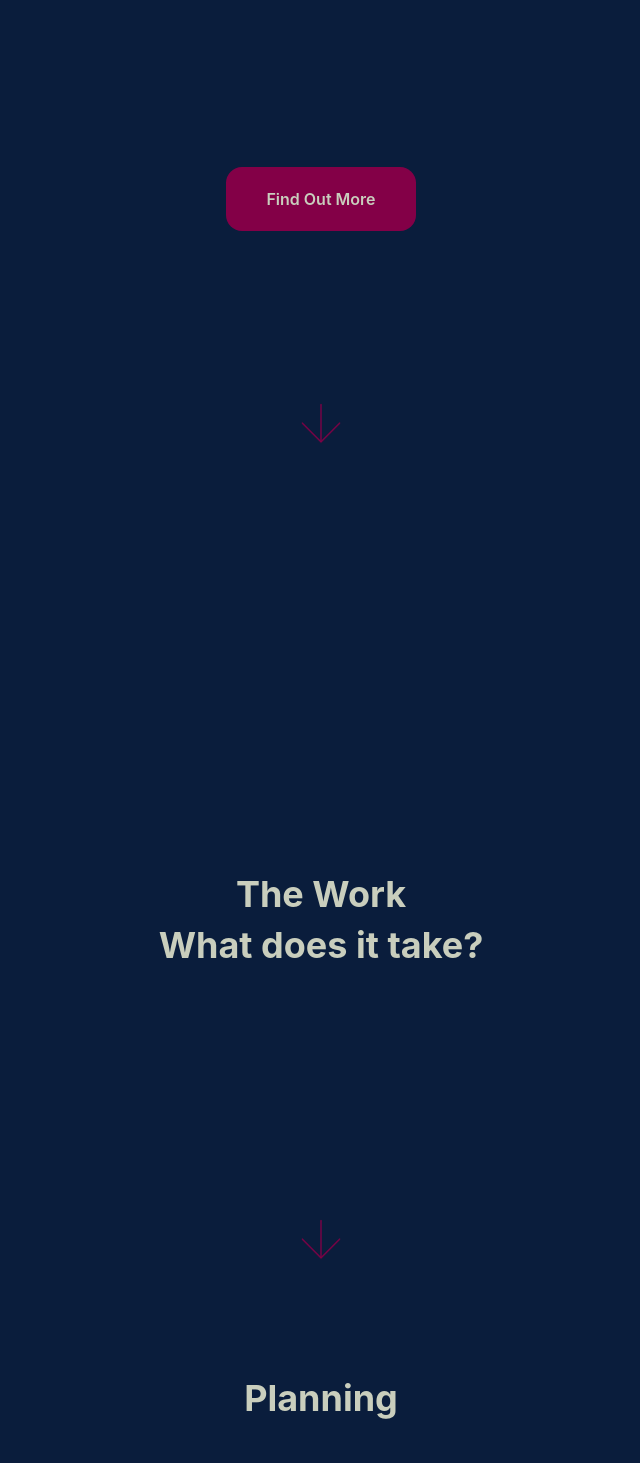
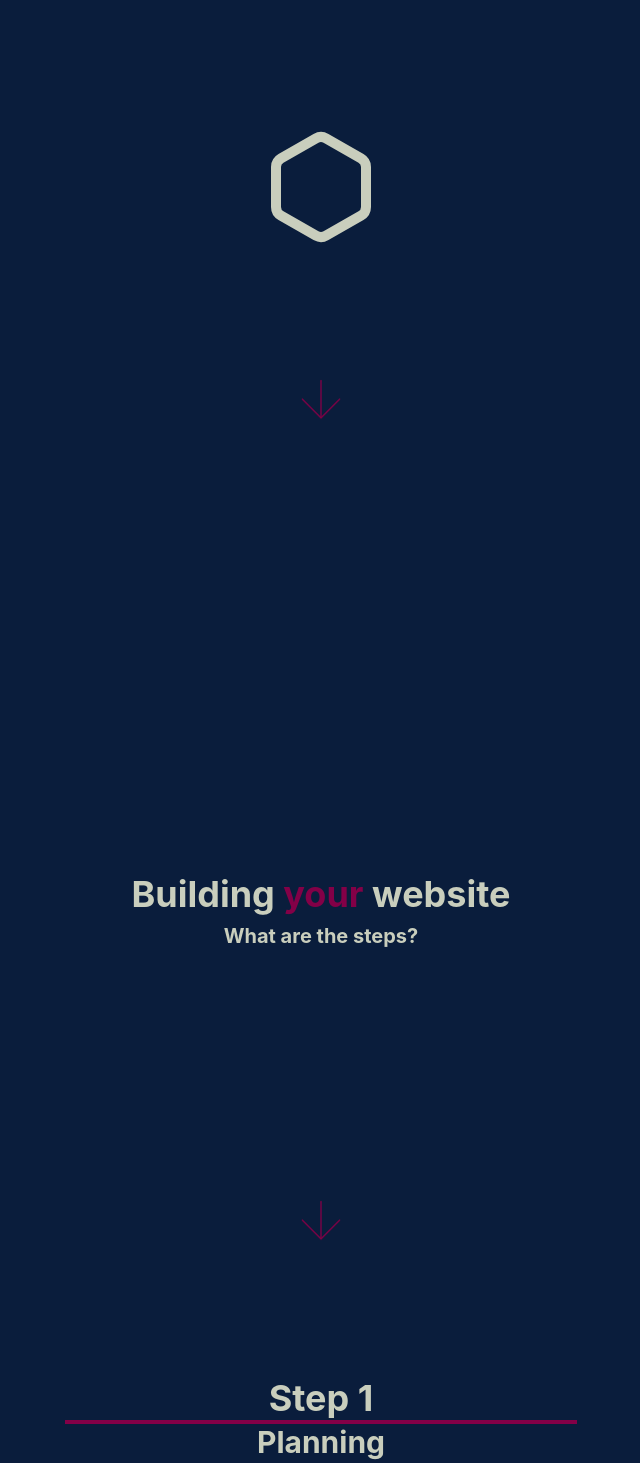
Before and after one commit to CarlosTussi/Websites, a React (Create React App) app in the folder Carlostussi/carlostussi/: page / in a window 1280 px wide. Shown: the part 327-1790 px from the top of the page, without its empty margins (319-959 px from the left). Built offline with nearby package versions, Linux system fonts and the light colour scheme.

Commit message:
[FIX]Adapting content to a more realistic sccenario

```diff
--- a/Carlostussi/carlostussi/src/components/DevelopingPage.js
+++ b/Carlostussi/carlostussi/src/components/DevelopingPage.js
@@ -1,15 +1,20 @@
-import { Heading, VStack, Text, Image } from "@chakra-ui/react";
+import { Heading, VStack, Text, Image, Box } from "@chakra-ui/react";
 import FullScreen from "./FullScreen";
 import reactSrc from "../images/reactlogo.png"
 import { Fade, Rotate } from "react-awesome-reveal";
 import UIButton from "./UIButton";
+import * as GUIDE from "../styleguide/colorscheme";
+
 
 function DevelopingPage()
 {
     return(
         <FullScreen>
             <VStack spacing="10vh" p="8vh 0 0 0">
-                <Heading>Developing</Heading>
+                <Box textAlign="center">
+                    <Heading  borderBottom={`0.5vh solid ${GUIDE.color.secondary}`} width="50vw" margin="0 auto 0 auto">Step 2</Heading>
+                   <Fade duration="2000"><Heading size="lg">Developing</Heading></Fade>
+                </Box>
                 <Fade duration="3500">
                     <Rotate duration="4000">
                         <Image display="block"
@@ -22,7 +27,7 @@ function DevelopingPage()
                            </Rotate>
                 </Fade>
                 <Text p="0 20vw 0 20vw" align="center">Development will be done using modern React user interface library.</Text>
-                <UIButton>What is React</UIButton>
+                <UIButton href="https://reactjs.org/">What is React</UIButton>
             </VStack>
 
         </FullScreen>
--- a/Carlostussi/carlostussi/src/components/LandingPage.js
+++ b/Carlostussi/carlostussi/src/components/LandingPage.js
@@ -1,7 +1,7 @@
 import { Heading, VStack, Box} from "@chakra-ui/react";
 import FullScreen from "./FullScreen";
 import UIButton from "./UIButton";
-import { ArrowDown, } from 'react-feather';
+import { ArrowDown, Hexagon} from 'react-feather';
 import * as GUIDE from "../styleguide/colorscheme";
 
 
@@ -10,12 +10,13 @@ function LandingPage()
     return(
         <FullScreen>
             <VStack p="30vh 0 0 0"
-                    spacing="20vh">
+                    spacing="15vh">
                 <VStack>
                     <Heading as="h1">Carlos Tussi</Heading>
                     <Heading as="h2">Front-End Dev</Heading>
                 </VStack>
-                <UIButton>Find Out More</UIButton>
+                {/* <UIButton>Find Out More</UIButton> */}
+                <Hexagon size="15vh"/>
                 <ArrowDown className="arrowDown"
                     color={GUIDE.color.secondary}
                     size="8vh"
--- a/Carlostussi/carlostussi/src/components/LunchingPage.js
+++ b/Carlostussi/carlostussi/src/components/LunchingPage.js
@@ -48,7 +48,7 @@ function LunchingPage()
     <>
         <Box display={isDisplayed ? "block" : "none"}
                  position="fixed"
-                 width="5vw"
+                 width="3vw"
                  height="65vh"
                  top="25vh"
                  left="5vw"
@@ -61,7 +61,7 @@ function LunchingPage()
             <Box
                 display={isDisplayed ? "block" : "none"}
                 position="fixed"
-                width="5vw"
+                width="3vw"
                 height={`${progressBar*65}vh`}
                 top="25vh"
                 left="5vw"
@@ -72,7 +72,7 @@ function LunchingPage()
                 />
 
             <div id="beforeId2">
-            <StickyPage title="Lunching" cards={card} final={true}/>
+            <StickyPage title="Step 3" subtitle="Lunching" cards={card} final={true}/>
          </div>
          </>
     );
--- a/Carlostussi/carlostussi/src/components/PlanningPage.js
+++ b/Carlostussi/carlostussi/src/components/PlanningPage.js
@@ -41,7 +41,7 @@ function PlanningPage()
         <>
         <Box display={isDisplayed ? "block" : "none"}
                  position="fixed"
-                 width="5vw"
+                 width="3vw"
                  height="65vh"
                  top="25vh"
                  left="5vw"
@@ -54,7 +54,7 @@ function PlanningPage()
             <Box
                 display={isDisplayed ? "block" : "none"}
                 position="fixed"
-                width="5vw"
+                width="3vw"
                 height={`${progressBar*65}vh`}
                 top="25vh"
                 left="5vw"
@@ -65,7 +65,7 @@ function PlanningPage()
                 />
 
             <div id="beforeId">
-            <StickyPage id="idme" title="Planning" cards={card}/>
+            <StickyPage title="Step 1" subtitle="Planning" cards={card}/>
             </div>
         </>
     );
--- a/Carlostussi/carlostussi/src/components/Portfolio.js
+++ b/Carlostussi/carlostussi/src/components/Portfolio.js
@@ -14,7 +14,7 @@ function Portfolio()
                     <AttentionSeeker effect="tada" duration="2000">
                         <GitHub strokeWidth="0.2px" size="30vh"/>
                     </AttentionSeeker>
-                    <UIButton> {`< CarlosTussi />`}</UIButton>
+                    <UIButton href="https://github.com/CarlosTussi/"> {`< CarlosTussi />`}</UIButton>
                 </VStack>
             </VStack>
         </FullScreen>
--- a/Carlostussi/carlostussi/src/components/ServicePage.js
+++ b/Carlostussi/carlostussi/src/components/ServicePage.js
@@ -17,8 +17,8 @@ function ServicePage()
                     spacing="30vh">
                 <Fade duration="2500">
                     <VStack>
-                        <Heading>The Work</Heading>
-                        <Heading>What does it take?</Heading>
+                        <Heading as="h1">Building <span style={{color: GUIDE.color.secondary, }}>your</span> website</Heading>
+                        <Heading as="h2" size="md">What are the steps?</Heading>
                     </VStack>
                 </Fade>
                 <Fade duration="2000">
--- a/Carlostussi/carlostussi/src/components/StickyPage.js
+++ b/Carlostussi/carlostussi/src/components/StickyPage.js
@@ -2,6 +2,7 @@ import { Heading, Box, VStack } from "@chakra-ui/react";
 import FullScreen from "./FullScreen";
 import * as GUIDE from "../styleguide/colorscheme";
 import ServiceCard from "./ServiceCard";
+import { Fade } from "react-awesome-reveal";
 
 function StickyPage(props)
 {
@@ -11,9 +12,10 @@ function StickyPage(props)
         <VStack spacing="5vh">
             <VStack p="8vh 0 0 0" position="sticky">
                 <Box position= "sticky" top="6vh" width="100vw" textAlign="center">
-                    <Heading padding="5vh 0 5vh 0">
+                    <Heading padding="5vh 0 0vh 0" borderBottom={`0.5vh solid ${GUIDE.color.secondary}`} width="40vw" margin="0 auto 0 auto">
                         {props.title}
                     </Heading>
+                    <Fade duration="2000"><Heading size="lg">{props.subtitle}</Heading></Fade>
                 </Box>
                 {/* Dummy box to give space to the next element */}
                 <Box height="75vh" width="50vw" bg=""></Box>
--- a/Carlostussi/carlostussi/src/components/UIButton.js
+++ b/Carlostussi/carlostussi/src/components/UIButton.js
@@ -3,6 +3,7 @@ import * as GUIDE from "../styleguide/colorscheme";
 
 function UIButton(props){
     return(
+        <a href={props.href} target="_blank" rel="noreferrer">
             <Button className="uiButton"
             borderRadius="16px"
             bg={GUIDE.color.secondary}
@@ -18,6 +19,7 @@ function UIButton(props){
             }}>
                 {props.children}
             </Button>
+        </a>
     );
 }
 
```
Lines whose indentation alone changed are shown as unchanged.
